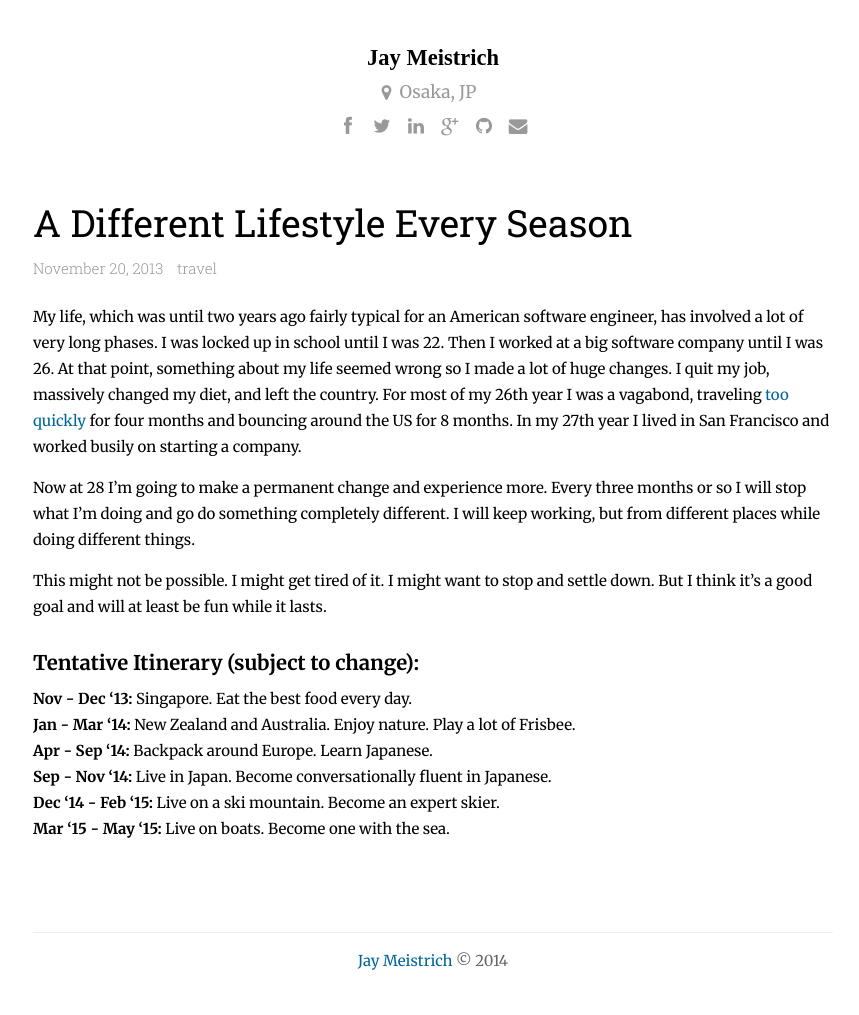
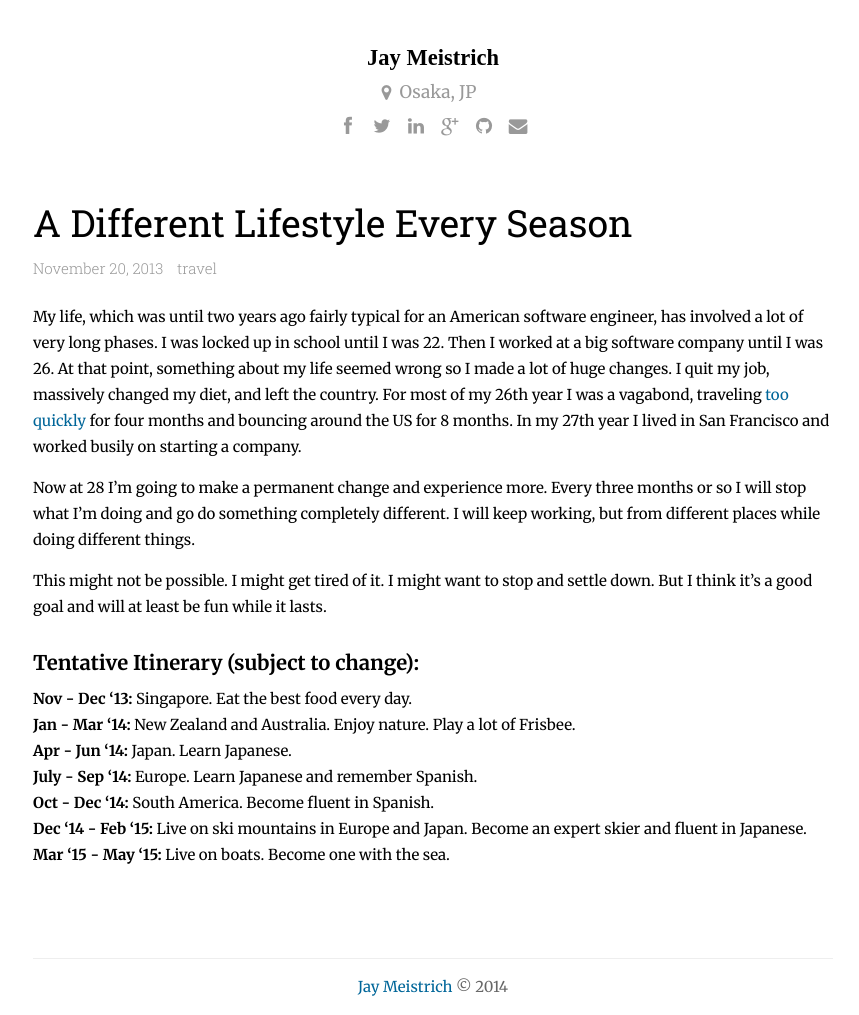
Before and after one commit to jmeistrich/jmeistrich.github.io, a Jekyll site: the page built from _posts/travel/2013-11-20-lifestyles.md, in a window 1280 px wide. Shown: the whole page, without its empty margins (207-1066 px from the left). Built offline with Jekyll 4.4.1, drawn with Linux system fonts in a browser that asks for light colours; Markdown is read by kramdown in place of the engine named in the settings; before the commit the page ends 989 px from its top, so only the background shows below that.

Commit message:
Update itineraries

```diff
--- a/_includes/itinerary.html
+++ b/_includes/itinerary.html
@@ -1,6 +1,7 @@
 <b>Nov - Dec '13:</b> Singapore. Eat the best food every day.<br>
 <b>Jan - Mar '14:</b> New Zealand and Australia. Enjoy nature. Play a lot of Frisbee.<br>
-<b>Apr - Sep '14:</b> Backpack around Europe. Learn Japanese.<br>
-<b>Sep - Nov '14:</b> Live in Japan. Become conversationally fluent in Japanese.<br>
-<b>Dec '14 - Feb '15:</b> Live on a ski mountain. Become an expert skier.<br>
+<b>Apr - Jun '14:</b> Japan. Learn Japanese.<br>
+<b>July - Sep '14:</b> Europe. Learn Japanese and remember Spanish.<br>
+<b>Oct - Dec '14:</b> South America. Become fluent in Spanish.<br>
+<b>Dec '14 - Feb '15:</b> Live on ski mountains in Europe and Japan. Become an expert skier and fluent in Japanese.<br>
 <b>Mar '15 - May '15:</b> Live on boats. Become one with the sea.
```
Also changed, not shown: itinerary.js (+10 -1 lines).
